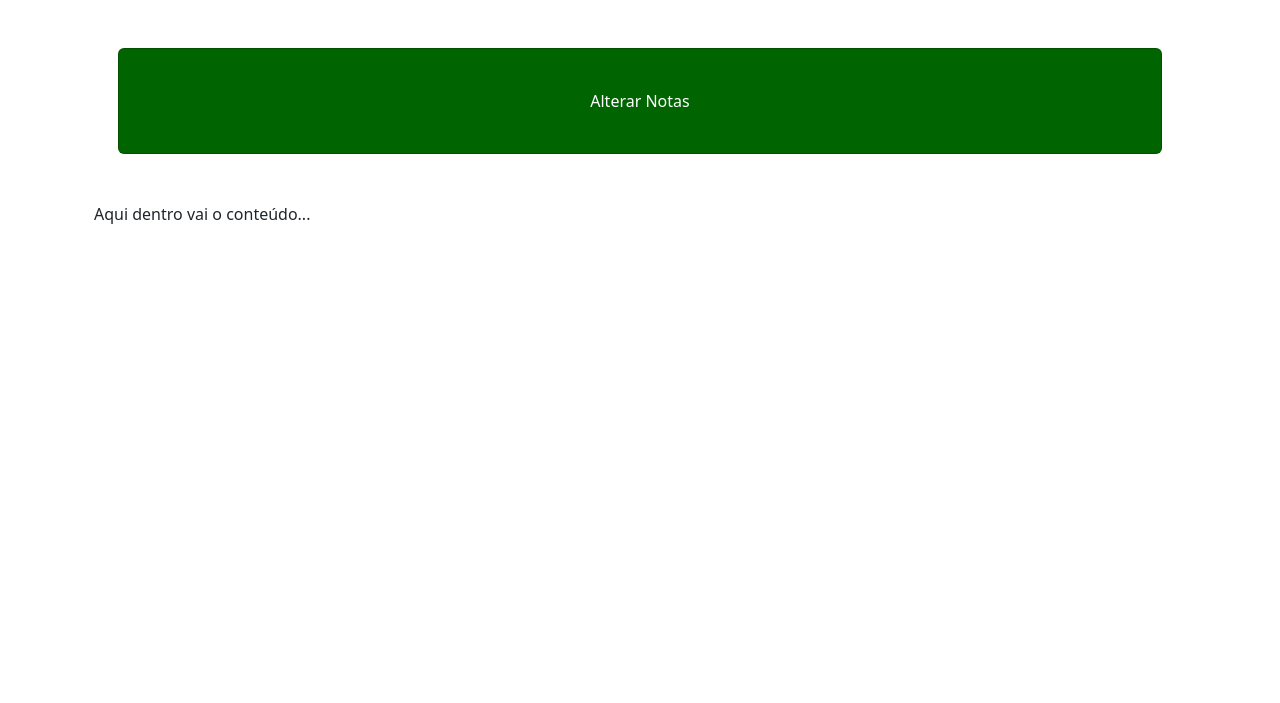
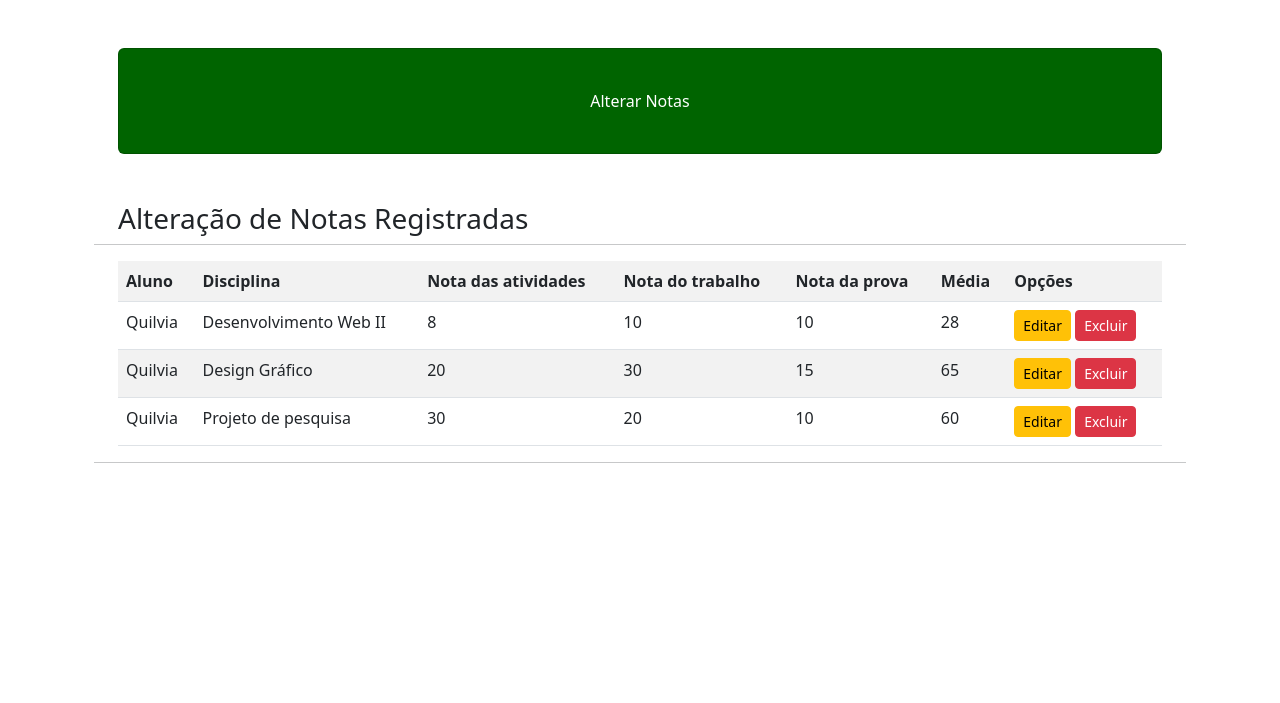
Before and after one commit to QiuWia/novosite, a Django app: page /alterar/ in a window 1280 px wide. Shown: the part 56-759 px from the top of the page. Run offline with Django 5.2, Linux system fonts and the light colour scheme; a user stored in the database is signed in; data comes from the database, SQL or seed files in the repository; both versions use the stored data as it was after the commit; some libraries are stand-ins or nearby versions.

Commit message:
atualização06092024

```diff
--- a/usuarios/templates/usuarios/alterar.html
+++ b/usuarios/templates/usuarios/alterar.html
@@ -4,4 +4,40 @@
 
 {% block titulo %}Alterar Notas{% endblock %}
 
-{%block conteudo %}Aqui dentro vai o conteúdo...{% endblock %}
+{%block conteudo %}
+<h3>Alteração de Notas Registradas</h3>
+<hr>
+
+<div class="table-responsive">
+    <table class="table table-striped">
+        <tr>
+            <th>Aluno</th>
+            <th>Disciplina</th>
+            <th>Nota das atividades</th>
+            <th>Nota do trabalho</th>
+            <th>Nota da prova</th>
+            <th>Média</th>
+            <th>Opções</th>
+        </tr>
+        {% for campo in lista_notas %}
+        <tr>
+            <td>{{user.first_name}}</td>
+            <td>{{campo.disciplina}}</td>
+            <td>{{campo.nota_atividades}}</td>
+            <td>{{campo.nota_trabalho}}</td>
+            <td>{{campo.nota_prova}}</td>
+            <td>{{campo.media}}</td>
+            <td>
+                <a href="{% url '#' campo.pk %}" class="btn btn-warning btn-sm">Editar</a>
+                <a href="{% url 'excluir_verificacao' campo.pk %}" class="btn btn-danger btn-sm">Excluir</a>
+            </td>
+        </tr>
+        {% empty %}
+            <tr>
+                <td colspan="6">Nenhum registro encontrado.</td>
+            </tr>
+            {% endfor %}
+    </table>
+</div>
+<hr>
+{% endblock %}
--- a/usuarios/urls.py
+++ b/usuarios/urls.py
@@ -9,4 +9,6 @@ urlpatterns = [
     path('alterar/', views.alterar, name = 'alterar' ),
     path('visualizar/', views.visualizar, name = 'visualizar'),
     path('logout/', views.logout, name = 'logout'),
+    path('excluir_verificacao/<int:pk>', views.excluir_verificacao, name = 'excluir_verificacao'),
+    path('excluir/<int:pk>', views.excluir, name = 'excluir'),
 ]
--- a/usuarios/views.py
+++ b/usuarios/views.py
@@ -1,9 +1,10 @@
 from django.shortcuts import render
-from django.http.response import HttpResponse
+from django.http.response import HttpResponse, HttpResponseRedirect
 from django.contrib.auth.models import User
 from django.contrib.auth import authenticate
 from django.contrib.auth import login as login_django, logout as logout_django
 from .models import Nota
+from django.urls import reverse
 
 def login(request):
     if request.method == "GET":
@@ -70,11 +71,31 @@ def lancar(request):
             return render(request, 'usuarios/home.html')
 
 def alterar(request):
-    if request.user.is_authenticated:
-                return render(request, 'usuarios/alterar.html')
-    else:
-        return HttpResponse("Faça o login para acessar!")
+    if request.method == "GET":
+        if request.user.is_authenticated:
+           lista_notas = Nota.objects.all()
+           dicionario_notas = {'lista_notas':lista_notas}
+           return render(request, 'usuarios/alterar.html', dicionario_notas)
+        else:
+           return HttpResponse("Faça o login para acessar!")
 
+def excluir_verificacao(request, pk):
+    if request.method == "GET":
+        if request.user.is_authenticated:
+           lista_notas = Nota.objects.get(pk=pk)
+           dicionario_notas = {'lista_notas':lista_notas}
+           return render(request, 'usuarios/excluir.html', dicionario_notas)
+        else:
+           return HttpResponse("Faça o login para acessar!")
+
+def excluir(request, pk):
+    if request.method == "GET":
+        if request.user.is_authenticated:
+            disciplina_selecionada = Nota.objects.get(pk=pk)
+            disciplina_selecionada.delete()
+            return HttpResponseRedirect(reverse('alterar'))
+        else:
+           return HttpResponse("Faça o login para acessar!")
 
 def visualizar(request):
     if request.method == "GET":
```
Also changed, not shown: usuarios/templates/usuarios/excluir.html (added, +15 -0 lines), usuarios/templates/usuarios/visualizar.html (+29 -1 lines), db.sqlite3.
